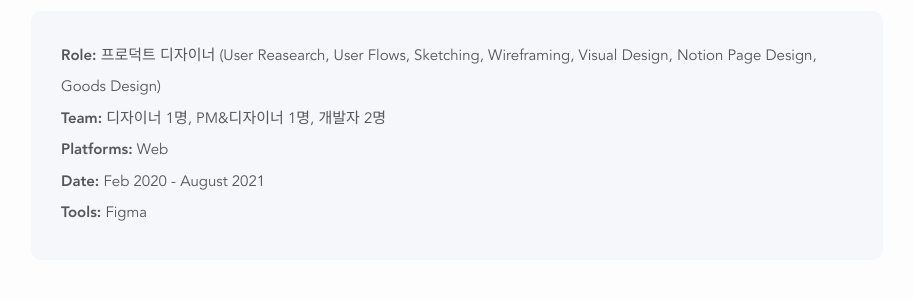
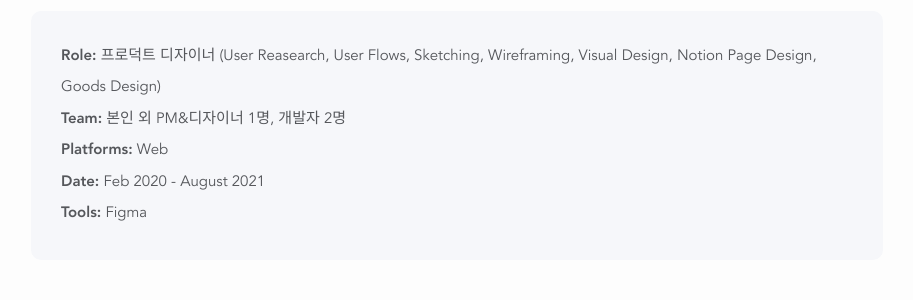
Before and after one commit to junethirty/junethirty.github.io, a Jekyll site: the page built from _portfolio/02_bookcovery.mvp.markdown, in a window 1280 px wide and 900 px high, scrolled down 626 px. Shown: the part 148-448 px from the top of the window, without its empty margins (183-1096 px from the left). Built offline with Jekyll 4.4.1, drawn with Linux system fonts in a browser that asks for light colours; nearby versions of some CDN libraries.

Commit message:
minor changes

```diff
--- a/_portfolio/01_bookcovery.com.markdown
+++ b/_portfolio/01_bookcovery.com.markdown
@@ -7,7 +7,7 @@
 introduction: 직무적으로 필요한 콘텐츠 정보를 제공하는 북커버리는, 콘텐츠의 신뢰성을 위해서 회사인증이라는 제도를 사용했습니다. 유저는 회원가입시 온보딩 과정에서 회사인증을 하게 됩니다. 북커버리 서비스가 다른 서비스와 차별 지점 중 하나는 프로필에 회사 정보와 로고가 보인다는 것입니다. 이는 콘텐츠의 신뢰성을 주며, 다양한 회사의 로고가 보이는 콘텐츠월을 매력적으로 만드는 주요한 요소 중 하나였지만, 그 과정이 불편하고 설득력이 부족하다는 문제가 있었습니다.
 description: 양날의 검 같았던 회사인증 개선 프로젝트
 img: /img/bookcovery.company_cover.jpg
-role: <strong>Role&#58;</strong> 프로덕트 디자이너 (User Reasearch, User Flows, Sketching, Visual Design, UX writing) <br> <strong>Team&#58;</strong> 디자이너 1명, PM&디자이너 1명, 개발자 2명 <br> <strong>Platforms&#58;</strong> Web <br> <strong>Date&#58;</strong> Dec 2020 ~ Mar 2021 <br> <strong>Tools&#58;</strong> Figma
+role: <strong>Role&#58;</strong> 프로덕트 디자이너 (User Reasearch, User Flows, Sketching, Visual Design, UX writing) <br> <strong>Team&#58;</strong> 본인 외 PM&디자이너 1명, 개발자 2명 <br> <strong>Platforms&#58;</strong> Web <br> <strong>Date&#58;</strong> Dec 2020 ~ Mar 2021 <br> <strong>Tools&#58;</strong> Figma
 ---
 
 <br><br>
--- a/_portfolio/02_bookcovery.mvp.markdown
+++ b/_portfolio/02_bookcovery.mvp.markdown
@@ -7,7 +7,7 @@
 introduction: 북커버리는 IT 직장인들을 위한 커리어 네트워크 기반 온라인 공유서재입니다. 직무와 관련된 책과 지식을 공유하여, 유저가 필요로 하고 원하는 정보를 수집할 수 있는 지식 공유 플랫폼이자 네트워크입니다. 북커버리는 직무적으로 좋은 책을 찾기 어렵다는 문제의식에서 출발하여, 직업 네트워크와 도서를 결합하는 방식으로 문제를 해결하고자 했습니다. 다른 큐레이션 서비스와 달리 북커버리에서는 커리어와 관련된 관심사 키워드와 네트워킹을 통해 업계의 사람들이 실제 어떤 도서를 소비하고 있는지 탐색할 수 있으며, 업계 사람들이 남긴 유의미한 정보와 인사이트를 발견할 수 있습니다.
 description: 세상에 없던 서비스를 만들어내는 과정
 img: /img/bookcovery.mvp/bookcovery.mvp_cover.jpg
-role: <strong>Role&#58;</strong> 프로덕트 디자이너 (User Reasearch, User Flows, Sketching, Wireframing, Visual Design, Notion Page Design, Goods Design) <br> <strong>Team&#58;</strong> 디자이너 1명, PM&디자이너 1명, 개발자 2명 <br> <strong>Platforms&#58;</strong> Web <br> <strong>Date&#58;</strong> Feb 2020 - August 2021 <br> <strong>Tools&#58;</strong> Figma
+role: <strong>Role&#58;</strong> 프로덕트 디자이너 (User Reasearch, User Flows, Sketching, Wireframing, Visual Design, Notion Page Design, Goods Design) <br> <strong>Team&#58;</strong> 본인 외 PM&디자이너 1명, 개발자 2명 <br> <strong>Platforms&#58;</strong> Web <br> <strong>Date&#58;</strong> Feb 2020 - August 2021 <br> <strong>Tools&#58;</strong> Figma
 ---
 
 <br>
```
